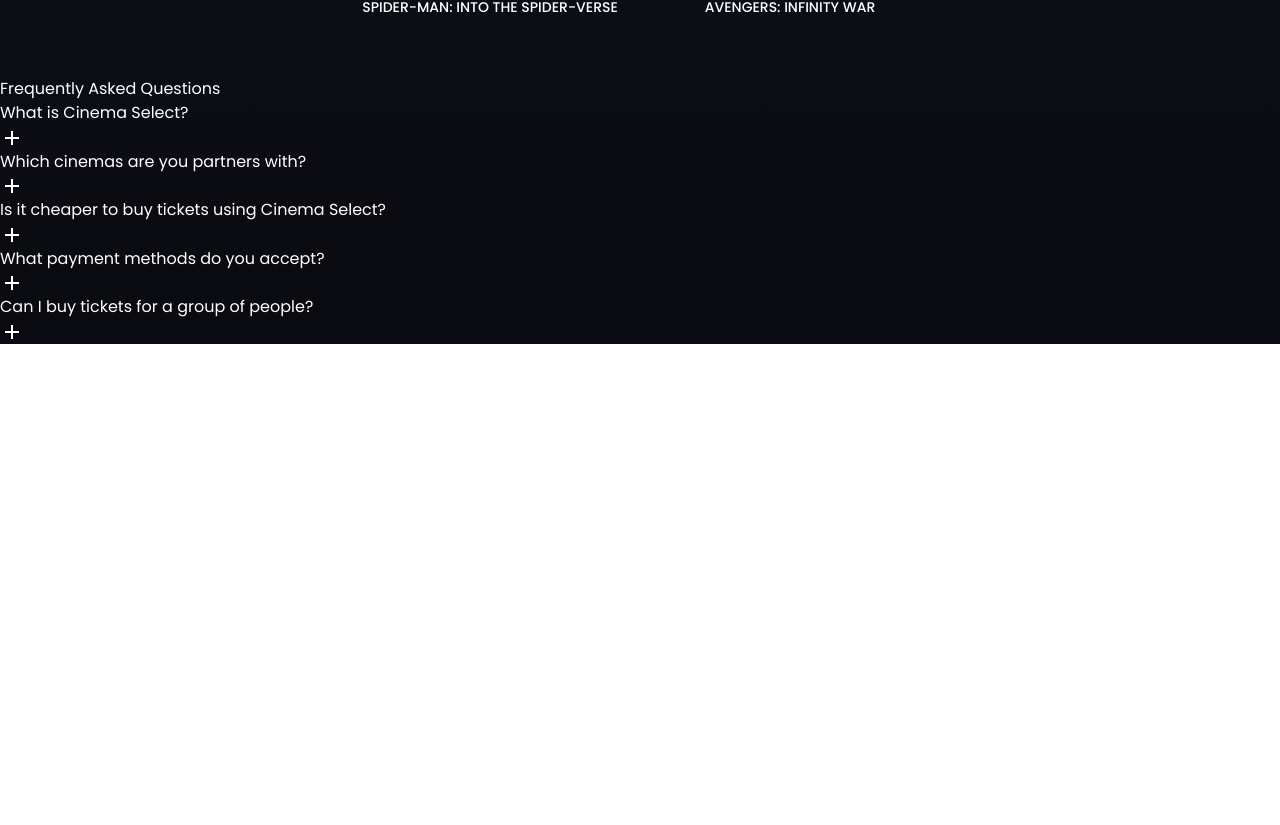
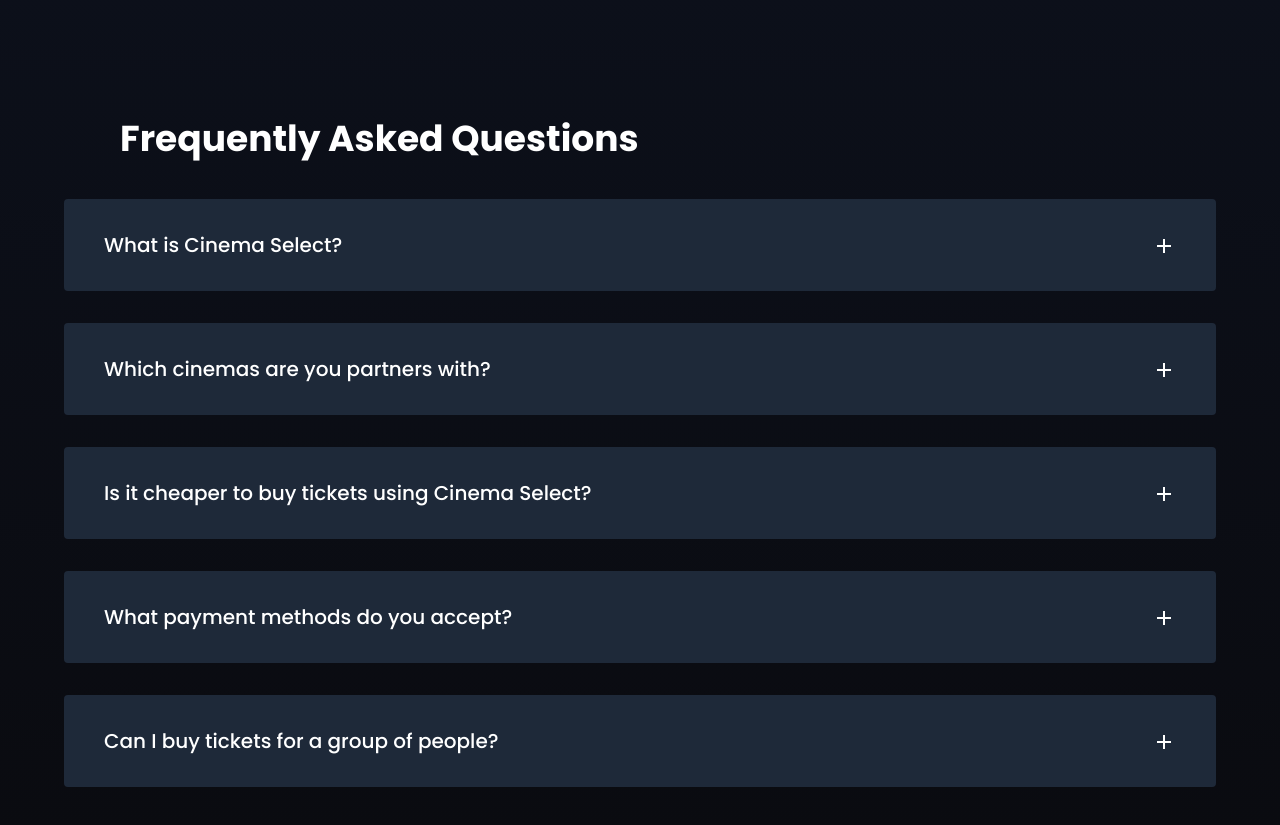
Before and after one commit to KennyTangg/CinemaSelect, a React (Vite) app: page / in a window 1280 px wide. Shown: the part 1353-2178 px from the top of the page. Before the commit the page ends 1697 px from the top, so only its background shows below. Built offline with nearby package versions, Linux system fonts and the light colour scheme.

Commit message:
Add FAQ Component Styling

```diff
--- a/src/index.css
+++ b/src/index.css
@@ -77,7 +77,7 @@
             span{
                 @apply flex flex-col items-center gap-5;
                 img{
-                    @apply w-65 rounded-3xl;
+                    @apply w-62 rounded-3xl;
                 }
                 h5{
                     @apply text-center font-medium text-sm;
@@ -88,6 +88,21 @@
 
     /* Home page FAQ Section Styling */
     .home-faq{
-
+        @apply flex flex-col gap-10 py-15;
+        h1{
+            @apply pl-30 text-4xl font-bold;
+        }
+        .question{
+            @apply flex flex-col items-center gap-8;
+            span{
+                @apply flex flex-col gap-2.5;
+                div{
+                    @apply flex items-center justify-between;
+                }
+                div, p{
+                    @apply bg-gray-800 w-6xl px-10 py-8 rounded font-medium text-xl;
+                }
+            }
+        }
     }
 }
```
